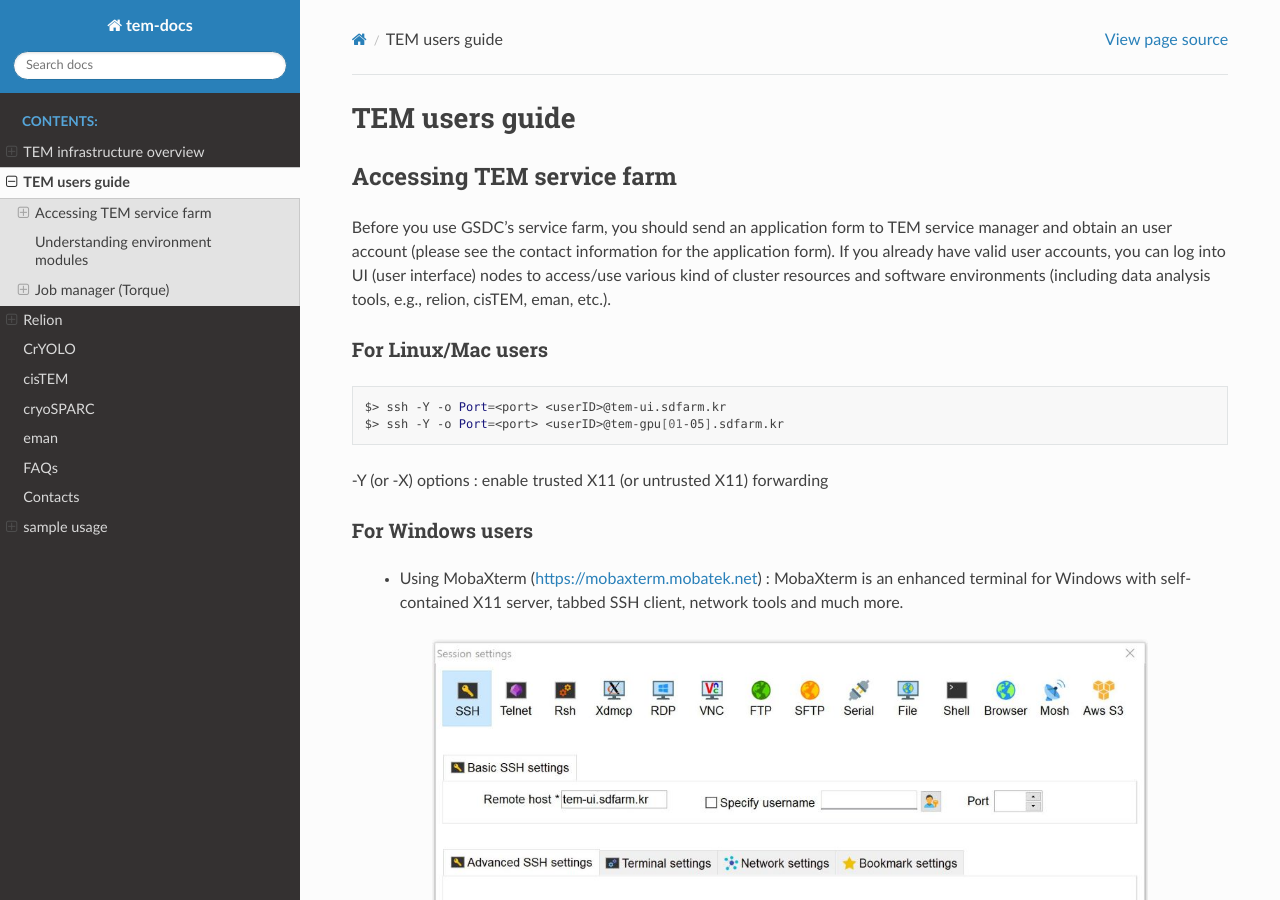
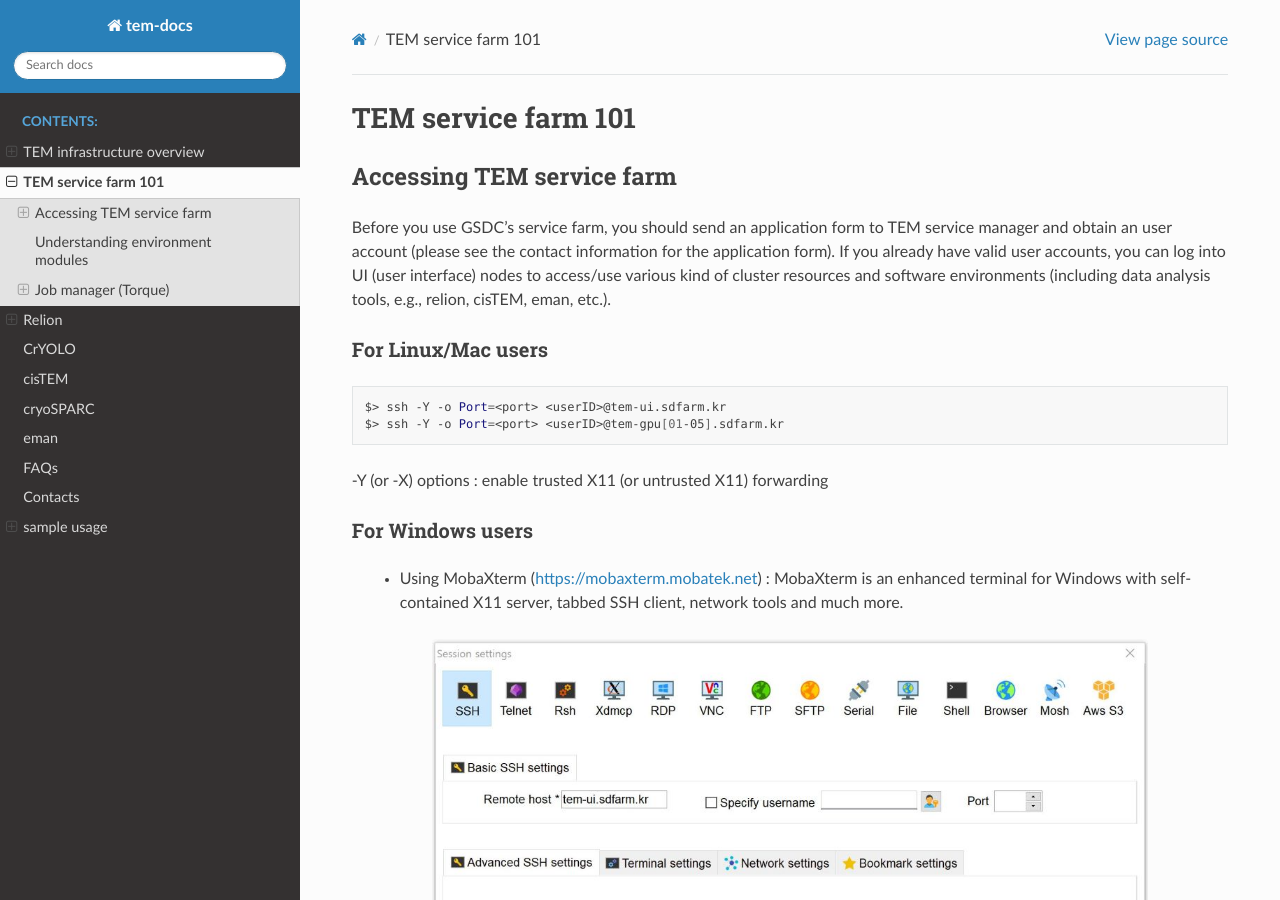
Before and after one commit to junglok/tem-docs, a Sphinx documentation site: the page built from docs/guide.rst, in a window 1280 px wide and 900 px high. Built offline with Sphinx 7.4.7 and the Read the Docs theme 2.0.0, drawn with Linux system fonts in a browser that asks for light colours.

Commit message:
first commit

```diff
--- a/docs/guide.rst
+++ b/docs/guide.rst
@@ -1,6 +1,6 @@
-***************
-TEM users guide
-***************
+********************
+TEM service farm 101
+********************
 
 Accessing TEM service farm
 ==========================
```
